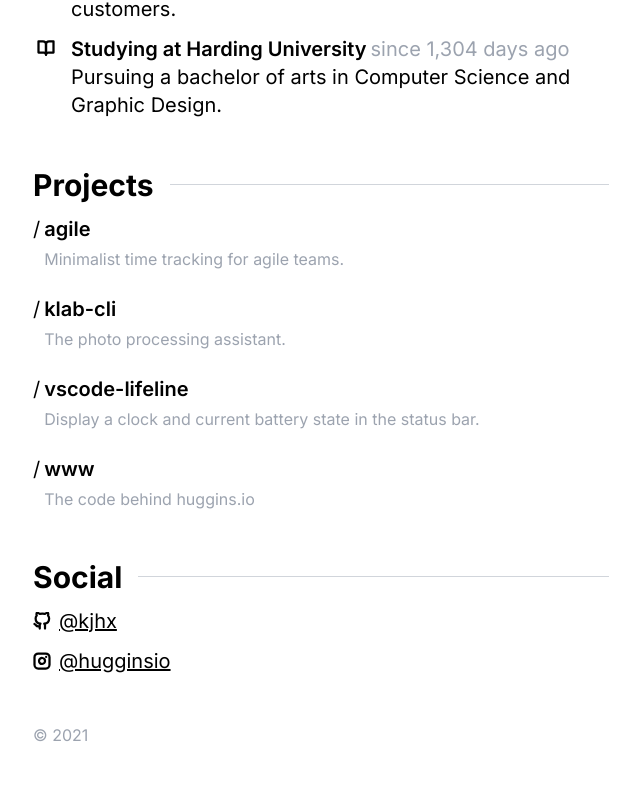
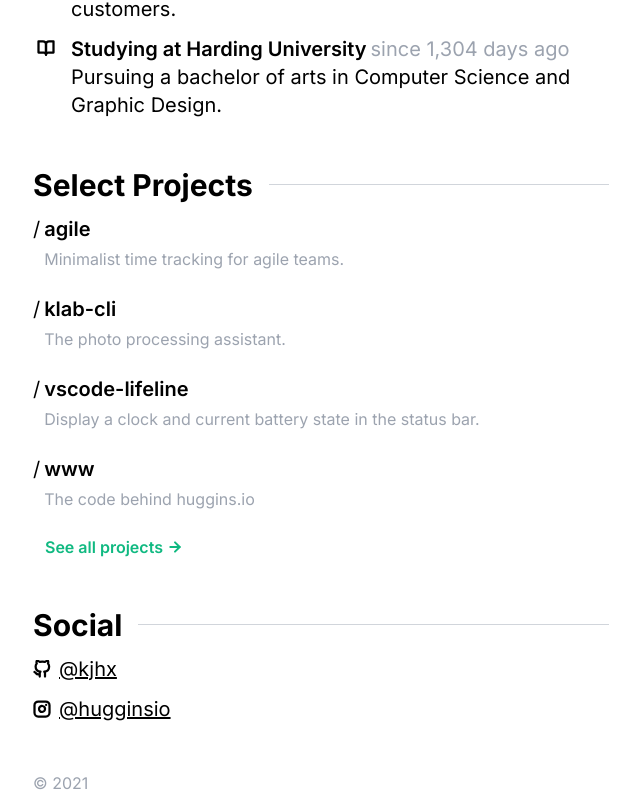
Before and after one commit to kjhx/www, a Next.js app: page /about in a window 1280 px wide. Shown: the part 995-1802 px from the top of the page, without its empty margins (319-959 px from the left). Before the commit the page ends 1754 px from the top, so only its background shows below. Built offline with nearby package versions, Linux system fonts and the light colour scheme.

Commit message:
about: adjust projects section, code cleanup

```diff
--- a/pages/about.tsx
+++ b/pages/about.tsx
@@ -2,7 +2,7 @@ import Page from '@components/Page';
 import Link from '@components/Link';
 import Projects from '@components/Projects';
 import { PinnedProjects } from 'config/pinned';
-import { BookOpen, Code, GitHub, Instagram } from 'react-feather';
+import { BookOpen, Code, GitHub, Instagram, ArrowRight } from 'react-feather';
 import Image from 'next/image';
 
 interface SectionProps {
@@ -59,7 +59,6 @@ const CurrentEntry = ({Icon, name, startDate, endDate, description}: CurrentEntr
           <span className='font-semibold w-full sm:w-auto'>{name}</span>
           <span className='text-gray-400 font-normal'> {timeField}</span>
         </div>
-        {/* <p className='font-semibold'>{name}<span className='text-gray-400 font-normal'> {timeField}</span></p> */}
         <p>{description}</p>
       </div>
     </div>
@@ -90,7 +89,6 @@ export default function About(): JSX.Element {
             Icon={Code}
             name='Engineering Intern at J.B. Hunt'
             startDate={new Date(2020, 5, 1)}
-            // endDate={new Date(2020, 5, 5)}
             description='Reinventing transportation through the development of innovative software solutions for a national portfolio of customers.'
           />
           <CurrentEntry
@@ -100,8 +98,14 @@ export default function About(): JSX.Element {
             description='Pursuing a bachelor of arts in Computer Science and Graphic Design.'
           />
         </Section>
-        <Section title='Projects'>
-          <Projects projectsArray={PinnedProjects} />
+        <Section title='Select Projects'>
+          <div className='flex flex-col space-y-6'>
+            <Projects projectsArray={PinnedProjects} />
+            <Link to='/projects' className='text-accent-500 flex items-center space-x-1 text-dynamic-small font-semibold pl-3'>
+              <p>See all projects</p>
+              <ArrowRight size={16} strokeWidth={3} />
+            </Link>
+          </div>
         </Section>
         <Section title='Social'>
           <div className='flex items-center space-x-2'>
```
